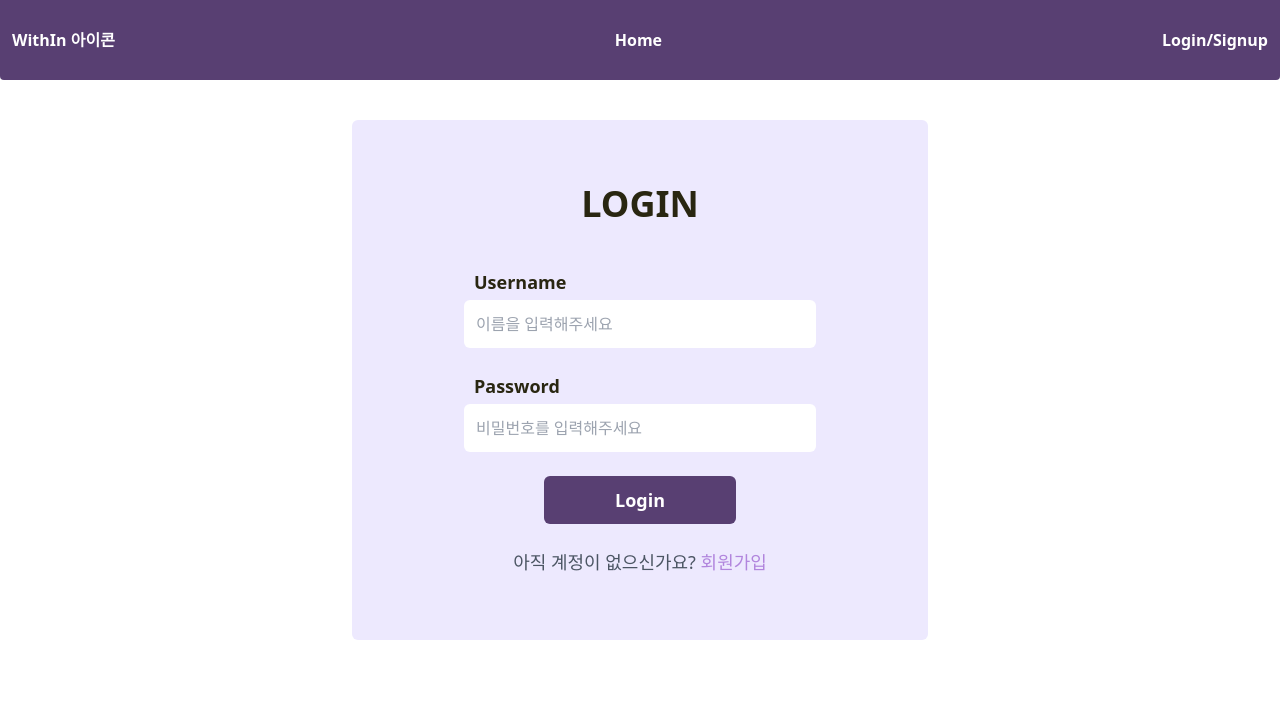
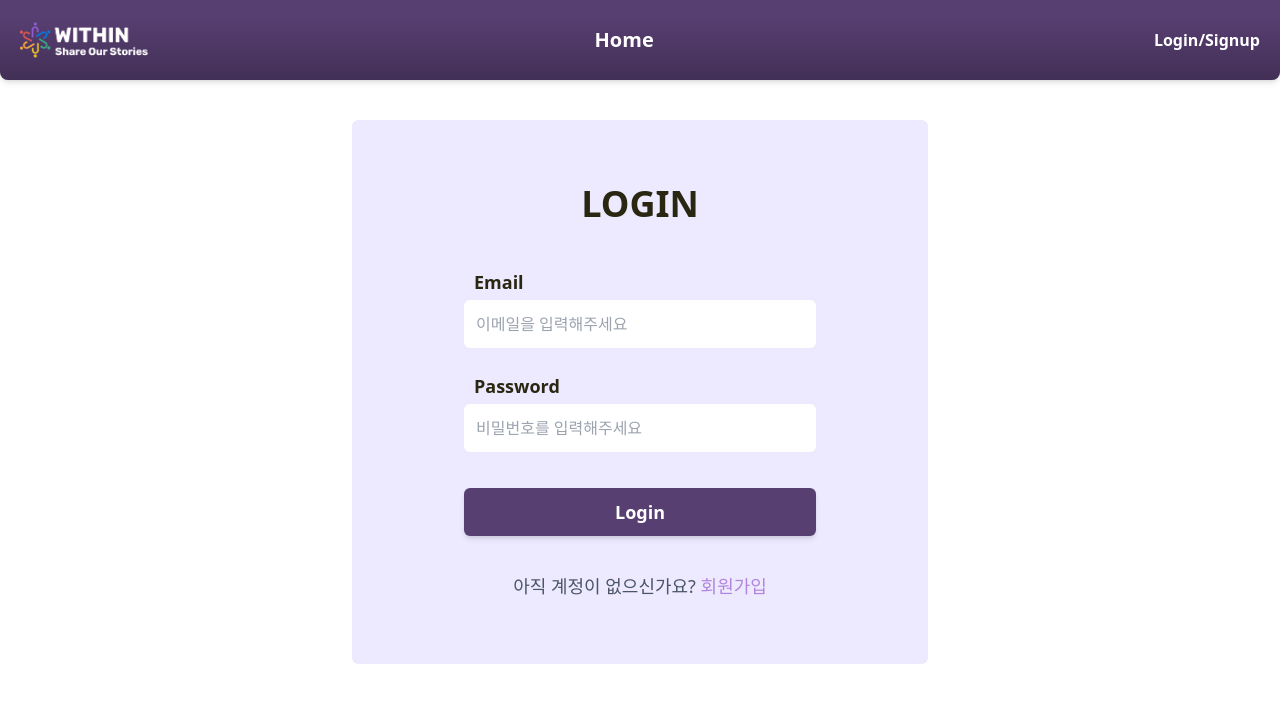
Before and after one commit to Vegatality/FE-WithIn, a React (Create React App) app: page /login in a window 1280 px wide. Shown: the top 702 px of the page. Built offline with nearby package versions, Linux system fonts and the light colour scheme.

Commit message:
signInUp edit

```diff
--- a/package.json
+++ b/package.json
@@ -14,6 +14,7 @@
         "quill": "^1.3.7",
         "react": "^18.2.0",
         "react-dom": "^18.2.0",
+        "react-icons": "^4.8.0",
         "react-query": "^3.39.3",
         "react-quill": "^2.0.0",
         "react-redux": "^8.0.5",
--- /dev/null
+++ b/src/api/auth.js
@@ -0,0 +1,55 @@
+import axios from "axios";
+import Cookies from "js-cookie";
+// import { cookie } from "utils/cookie";
+// set PORT=4000 && react-scripts start
+
+// axios 전역 설정
+// axios.defaults.withCredentials = true;
+
+/* 토큰확인 */
+// 매 페이지마다 확인
+const checkAuth = async () => {
+    const authToken = Cookies.get("access");
+    // Cookies.remove("쿠키이름")
+    const config = {
+        headers: {
+            // authorization: `Bearer ${authToken}`,
+        },
+    };
+
+    const response = await axios.get(
+        `${process.env.REACT_APP_TEST_SERVER_URL}/within/user`,
+        config
+    );
+    return response;
+};
+
+/* 회원가입 */
+// axios 옵션 객체로 넣기
+const signUpDb = async (inputs) => {
+    await axios.post(
+        `${process.env.REACT_APP_TEST_SERVER_URL}/within/signup`,
+        inputs
+        // {
+        //     headers: {
+        //         withCredentials: true, // 쿠키 cors 통신 설정
+        //     },
+        // }
+    );
+};
+
+/* 로그인 */
+const signInDb = async (inputs) => {
+    const response = await axios.post(
+        `${process.env.REACT_APP_TEST_SERVER_URL}/within/login`,
+        inputs
+        // {
+        //     headers: {
+        //         withCredentials: true, // 쿠키 cors 통신 설정
+        //     },
+        // }
+    );
+    return response;
+};
+
+export { signUpDb, signInDb, checkAuth };
--- a/src/components/Header.js
+++ b/src/components/Header.js
@@ -12,16 +12,18 @@ function Header() {
     };
 
     return (
-        <div class="flex justify-center mx-auto max-w-7xl bg-mainPurple w-screen rounded-b">
-            <div class="flex flex-row w-full  mx-3 justify-between h-20 items-center text-white font-extrabold">
-                <div>WithIn 아이콘</div>
-                <div class="cursor-pointer" onClick={moveToHome}>
-                    Home
-                </div>
-                <div class="cursor-pointer" onClick={moveToLogin}>
-                    Login/Signup
-                </div>
+        <div class="flex justify-center relative mx-auto max-w-7xl bg-mainPurple w-screen rounded-b-lg shadow-md">
+            <div class="flex flex-row w-full  mx-5 justify-between h-20 items-center font-extrabold parent text-white relative z-10">
+                <img
+                    src="/images/white.png"
+                    className="h-12 cursor-pointer"
+                    alt="photoThumb"
+                    onClick={moveToHome}
+                />
+                <div class="text-xl -translate-x-2/4">Home</div>
+                <div onClick={moveToLogin}>Login/Signup</div>
             </div>
+            <div class="absolute bottom-0 left-0 w-full h-16 bg-gradient-to-t from-black to-transparent opacity-25 rounded-b-lg"></div>
         </div>
     );
 }
--- a/src/components/assets/InputField.js
+++ b/src/components/assets/InputField.js
@@ -17,7 +17,7 @@ const AuthPageInputTag = ({ title }) => {
 };
 
 const AuthPageInput = ({
-    inputs,
+    value,
     name,
     type = "text",
     placeholder,
@@ -26,11 +26,11 @@ const AuthPageInput = ({
     return (
         <>
             <input
-                className="w-2/3 p-3 rounded-md"
+                className="w-2/3 p-3 rounded-md outline-none focus:ring-2 focus: ring-mainPurple"
                 name={name}
                 type={type}
                 placeholder={placeholder}
-                value={inputs.name}
+                value={value}
                 onChange={onChangeHandler}
             />
         </>
@@ -38,7 +38,7 @@ const AuthPageInput = ({
 };
 
 export const AuthenticationInputCard = ({
-    inputs,
+    value,
     name,
     title,
     placeholder,
@@ -49,7 +49,7 @@ export const AuthenticationInputCard = ({
         <AuthPageCardWrapper>
             <AuthPageInputTag title={title} />
             <AuthPageInput
-                inputs={inputs}
+                value={value}
                 name={name}
                 type={type}
                 placeholder={placeholder}
--- a/src/index.css
+++ b/src/index.css
@@ -4,3 +4,22 @@
 
 /*
 #b185dd; */
+
+/* prevent scrollbar emerge */
+html {
+    margin-left: calc(100vw - 100%);
+}
+
+/* scrollbar style edit */
+::-webkit-scrollbar {
+    position: absolute;
+    width: 9px;
+    height: 9px;
+}
+::-webkit-scrollbar-track {
+    background-color: #ede9fe;
+}
+::-webkit-scrollbar-thumb {
+    background-color: #583f72;
+    border-radius: 5px;
+}
--- a/src/index.js
+++ b/src/index.js
@@ -2,6 +2,12 @@ import React from "react";
 import ReactDOM from "react-dom/client";
 import App from "./App";
 import "./index.css";
+import { Provider } from "react-redux";
+import store from "./redux/config/configStore";
 
 const root = ReactDOM.createRoot(document.getElementById("root"));
-root.render(<App />);
+root.render(
+    <Provider store={store}>
+        <App />
+    </Provider>
+);
--- a/src/pages/Login.js
+++ b/src/pages/Login.js
@@ -1,10 +1,91 @@
-import React from "react";
+import React, { useState } from "react";
 import { useNavigate } from "react-router-dom";
+import { useInput } from "../hooks/useInput";
+import { useDispatch } from "react-redux";
+import { useMutation } from "react-query";
+import { signInDb } from "../api/auth";
+import jwtDecode from "jwt-decode";
+import { Cookies } from "js-cookie";
+import { AuthenticationInputCard } from "../components/assets/InputField";
 
 export const Login = () => {
     const navigate = useNavigate();
-    const movetoSignup = () => {
+    const moveToSignup = () => {
         navigate("/signup");
+    };
+    const moveToMyPage = () => {
+        navigate("/mypage");
+    };
+
+    // const [isMember, setIsMember] = useState(true);
+    // const [isRegistering, setIsRegistering] = useState(false);
+    const [inputs, setInputChange, onClearInput] = useInput({
+        email: "",
+        password: "",
+    });
+    // const [isError, setIsError] = useState({
+    //     error: false,
+    //     message: "",
+    // });
+
+    // -------------------------------------------SignIn---------------------------
+
+    const dispatch = useDispatch();
+
+    const mutate2 = useMutation(signInDb, {
+        onMutate: () => {
+            //mutationFunction인 signIndb가 실행되기 전에 실행. mutationFunc가 받을 동일한 변수가 전달됨.
+            console.log("useMutation의 onMutate");
+        },
+        onSuccess: (data) => {
+            onClearInput();
+            console.log("useMutation의 onSuccess");
+            console.log("data : ", data);
+            moveToMyPage();
+            // const { token } = data.data;
+            // // console.log(jwtDecode(token)); // {id: 'gkdgo99', iat: 1683075561, exp: 1683079161}  두 번째는 발급시간, 세 번째는 유효기간
+            // const decodedToken = jwtDecode(token);
+            // const { id, exp } = decodedToken;
+
+            // // path (string) : 쿠키 경로, / 모든 경로 페이지에서 쿠키에 액세스할 수 있도록 하려면 경로로 사용
+            // // expires (Date) : 쿠키의 절대 만료 날짜
+            // // maxAge (number) : 클라이언트가 쿠키를 수신한 시점부터 쿠키의 상대적인 최대 수명(초)
+            // // secure (boolean) : HTTPS를 통해서만 액세스할 수 있습니까?
+
+            // ⭐JSCookie
+            // Cookies.set("쿠키이름", "토큰 그 자체", {
+            //     expires: "Date변수",
+            // })  //쿠키에 저장.
+
+            // const expireDate = new Date(exp * 1000); // 날짜단위로 변환해서 넣기.
+
+            // cookie.set("todos", token, {
+            //     path: "/",
+            //     // secure: "/",
+            //     expires: expireDate,
+            //     // expires: 3000,
+            //     // maxAge: 500, // maxAge는 숫자 1이 1초
+            //     // expires: new Date().getMinutes() + 1,
+            // });
+            // // setIsError({ error: false, message: "" });
+            // // dispatch(SET_TOKEN({ authenticated: true, userId: id }));
+            // // loginComplete();
+        },
+        onError: (error) => {
+            console.log(error);
+        },
+    });
+
+    const onLoginHandler = () => {
+        if (inputs.id !== "" && inputs.password !== "") {
+            // mutate2.mutate(inputs);
+            mutate2.mutate(inputs);
+        } else {
+            console.log(inputs);
+            alert("공백은 불가능합니다!");
+        }
+        // if (inputs.id === "" || inputs.password === "") {
+        //     alert("공백은 불가능합니다!");
     };
 
     return (
@@ -13,33 +94,27 @@ export const Login = () => {
                 <div className="text-4xl mb-5 text-commomTextColor font-bold">
                     LOGIN
                 </div>
-                <div className="w-full  px-6  flex flex-col items-center">
-                    <div className="w-2/3 flex items-center justify-between ml-5">
-                        <div className="text-lg text-commomTextColor font-bold self-start mb-1">
-                            Username
-                        </div>
-                    </div>
-                    <input
-                        className="w-2/3 p-3 rounded-md"
-                        type="text"
-                        placeholder="이름을 입력해주세요"
-                    />
-                </div>
-                <div className="w-full  px-6  flex flex-col items-center">
-                    <div className="w-2/3 flex items-center justify-between ml-5">
-                        <div className="text-lg text-commomTextColor font-bold self-start mb-1">
-                            Password
-                        </div>
-                    </div>
-                    <input
-                        className="w-2/3 p-3 rounded-md"
-                        type="password"
-                        autoComplete="on"
-                        placeholder="비밀번호를 입력해주세요"
-                    />
-                </div>
-                <div className="w-1/3">
-                    <button className="text-lg font-bold text-white bg-buttonPurple cursor-pointer py-2.5 px-3.5 w-full rounded-md hover:bg-[#cba6f0] transition duration-300">
+                <AuthenticationInputCard
+                    value={inputs.email}
+                    name="email"
+                    placeholder="이메일을 입력해주세요"
+                    onChangeHandler={setInputChange}
+                    title="Email"
+                    onClearHandler={onClearInput}
+                />
+                <AuthenticationInputCard
+                    value={inputs.password}
+                    name="password"
+                    placeholder="비밀번호를 입력해주세요"
+                    onChangeHandler={setInputChange}
+                    title="Password"
+                    onClearHandler={onClearInput}
+                />
+                <div className="w-2/3 p-3 px-4 rounded-md">
+                    <button
+                        onClick={onLoginHandler}
+                        className="text-lg font-bold text-white bg-buttonPurple cursor-pointer py-2.5 px-3.5 w-full rounded-md hover:bg-[#826b99] transition duration-300 shadow-md"
+                    >
                         Login
                     </button>
                 </div>
@@ -47,7 +122,7 @@ export const Login = () => {
                     아직 계정이 없으신가요?{" "}
                     <span
                         className="text-textPurple cursor-pointer"
-                        onClick={movetoSignup}
+                        onClick={moveToSignup}
                     >
                         회원가입
                     </span>
--- a/src/redux/config/configStore.js
+++ b/src/redux/config/configStore.js
@@ -1,11 +1,8 @@
 import { configureStore } from "@reduxjs/toolkit";
-import { composeWithDevTools } from "redux-devtools-extension";
-import todo from "redux/modules/todoSlice";
-import auth from "redux/modules/authSlice";
+import auth from "../modules/authSlice";
 
 const store = configureStore({
     reducer: {
-    todo,
         auth,
     },
     // development 는 개발 환경, production은 배포환경. 배포환경이 아닐 때만 devTool 보이게 설정.
```
Also changed, not shown: src/api/autth.js (deleted, +0 -49 lines), src/pages/Signup.js (+45 -54 lines), tailwind.config.js (+22 -6 lines), public/images/white.png (added), src/redux/modules/authSlice.js (indentation only), 1 other file (tests, documents, lock files or other folders). Lines whose indentation alone changed are shown as unchanged.
